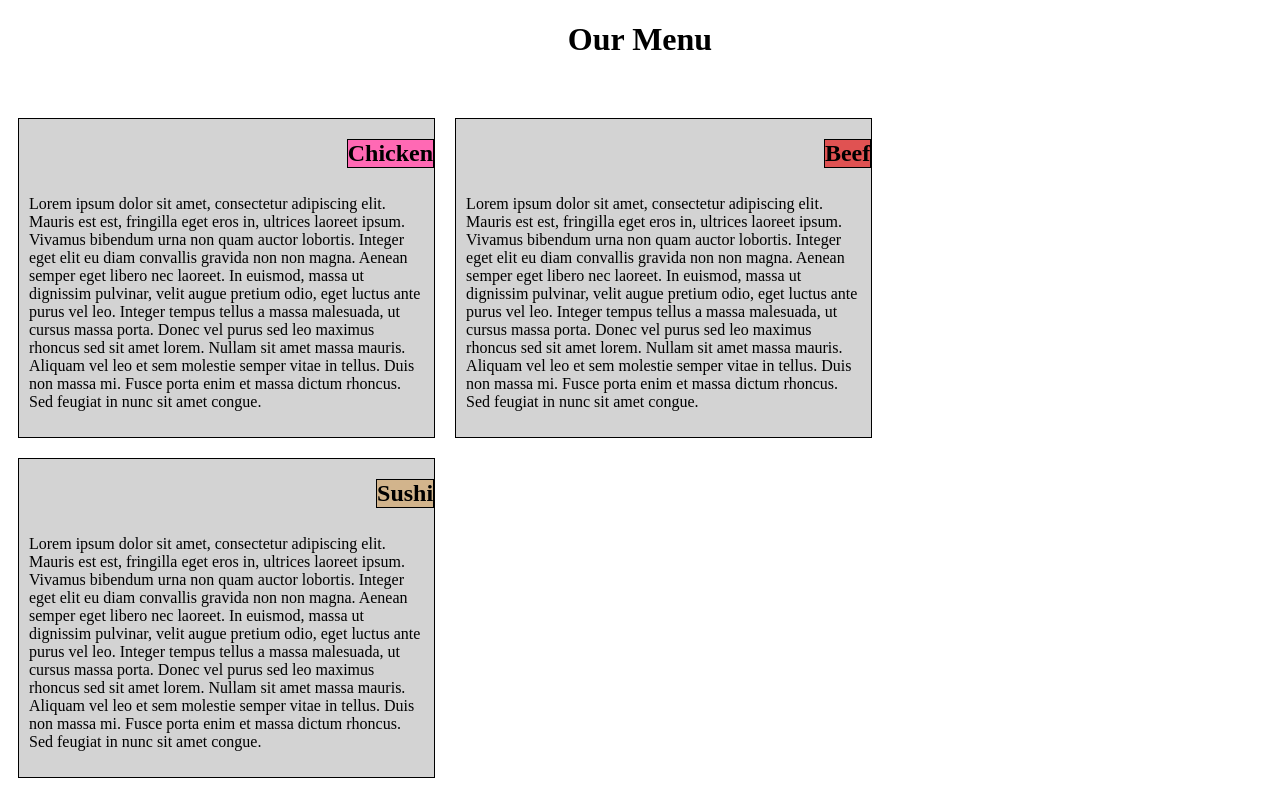
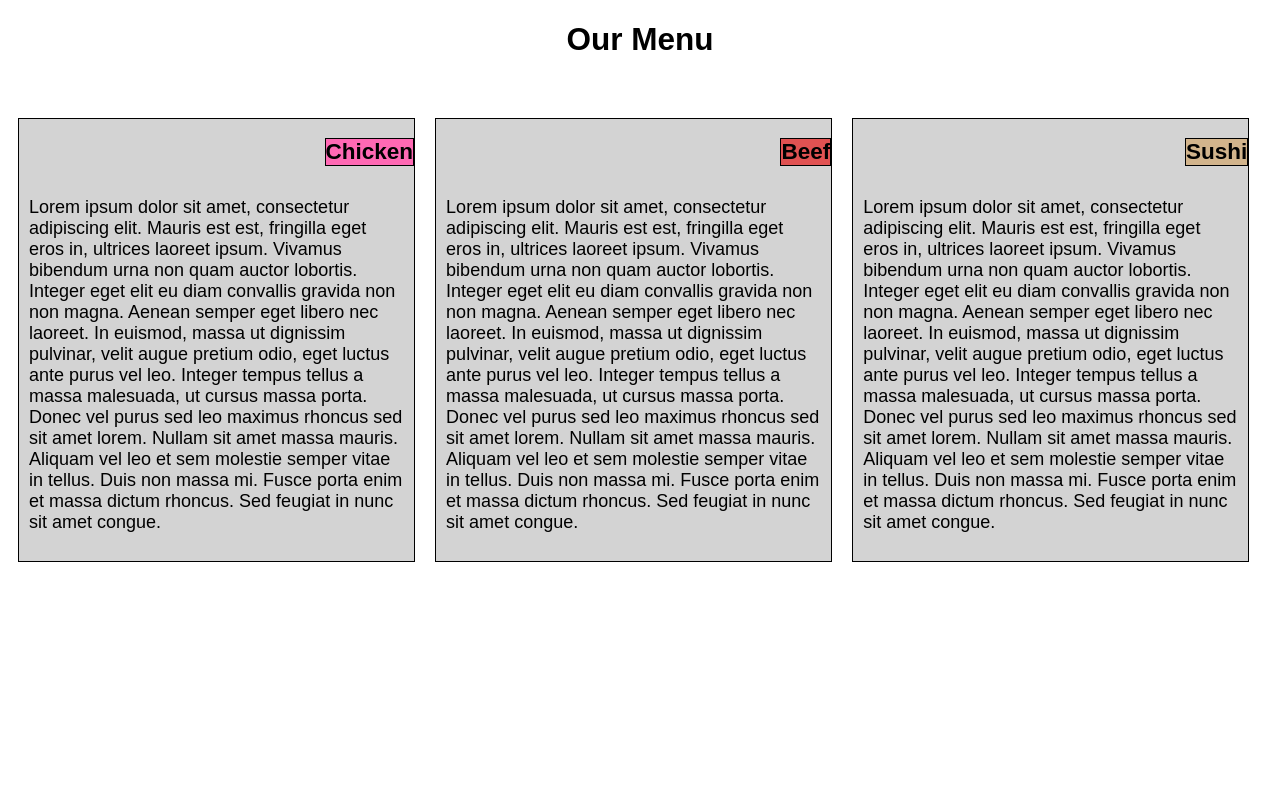
Before and after one commit to staryoshi3/coursera-web-dev-module-2, a plain HTML site: page index.html in a window 1280 px wide. Drawn offline with Linux system fonts and the light colour scheme.

Commit message:
Finished website

```diff
--- a/css/styles.css
+++ b/css/styles.css
@@ -1,9 +1,21 @@
 * {
 	box-sizing: border-box;
+	font-family: Arial, Helvetica, sans-serif;
+}
+
+.container {
+	font-size: 18px;
+}
+
+.container h1 {
+	font-size: 175%;
+}
+
+.container h2 {
+	font-size: 125%;
 }
 
 section {
-	float: left;
 	background-color: #D3D3D3;
 	padding: 10px;
 	margin: 10px;
@@ -23,42 +35,49 @@ h1 {
 
 h2 {
 	border: 1px solid;
+	position: absolute;
+	right: 0;
+	top: 0;
 
 }
 
 #chicken {
-	position: absolute;
-	right: 0;
-	top: 0;
 	background-color: #FF69B4;
 
 }
 
 #beef {
-	position: absolute;
-	right: 0;
-	top: 0;
 	background-color: #E05252;
 
 }
 
 #sushi {
-	position: absolute;
-	right: 0;
-	top: 0;
 	background-color: #D2B48C;
 
 }
 
 
 @media (min-width: 992px) {
-	section {
+	.col-lg-4 {
+		float: left;
 		width: 33%;
 	}
 }
 
-@media(min-width: 768px) and (max-width: 991px) {
-	section {
+@media (min-width: 768px) and (max-width: 991px) {
+	.col-md-6 {
+		float: left;
 		width: 50%;
 	}
+	.col-md-12 {
+		float: left;
+		width: 100%;
+	}
 }
+
+@media (max-width: 767px) {
+	.col-sm-12 {
+		float: left;
+		width: 100%;
+	}
+}
--- a/index.html
+++ b/index.html
@@ -9,26 +9,35 @@
 </head>
 <body>
 
+<div class="container">
+
 <h1>Our Menu</h1>
 
+<div class="col-lg-4 col-md-6">
 <section>
 <h2 id="chicken">Chicken</h2>
 <p>
 Lorem ipsum dolor sit amet, consectetur adipiscing elit. Mauris est est, fringilla eget eros in, ultrices laoreet ipsum. Vivamus bibendum urna non quam auctor lobortis. Integer eget elit eu diam convallis gravida non non magna. Aenean semper eget libero nec laoreet. In euismod, massa ut dignissim pulvinar, velit augue pretium odio, eget luctus ante purus vel leo. Integer tempus tellus a massa malesuada, ut cursus massa porta. Donec vel purus sed leo maximus rhoncus sed sit amet lorem. Nullam sit amet massa mauris. Aliquam vel leo et sem molestie semper vitae in tellus. Duis non massa mi. Fusce porta enim et massa dictum rhoncus. Sed feugiat in nunc sit amet congue.</p>
 </section>
+</div>
 
+<div class="col-lg-4 col-md-6">
 <section>
 <h2 id="beef">Beef</h2>
 <p>
 Lorem ipsum dolor sit amet, consectetur adipiscing elit. Mauris est est, fringilla eget eros in, ultrices laoreet ipsum. Vivamus bibendum urna non quam auctor lobortis. Integer eget elit eu diam convallis gravida non non magna. Aenean semper eget libero nec laoreet. In euismod, massa ut dignissim pulvinar, velit augue pretium odio, eget luctus ante purus vel leo. Integer tempus tellus a massa malesuada, ut cursus massa porta. Donec vel purus sed leo maximus rhoncus sed sit amet lorem. Nullam sit amet massa mauris. Aliquam vel leo et sem molestie semper vitae in tellus. Duis non massa mi. Fusce porta enim et massa dictum rhoncus. Sed feugiat in nunc sit amet congue.</p>
 </section>
+</div>
 
+<div class="col-lg-4 col-md-12">
 <section>
 <h2 id="sushi">Sushi</h2>
 <p>
 Lorem ipsum dolor sit amet, consectetur adipiscing elit. Mauris est est, fringilla eget eros in, ultrices laoreet ipsum. Vivamus bibendum urna non quam auctor lobortis. Integer eget elit eu diam convallis gravida non non magna. Aenean semper eget libero nec laoreet. In euismod, massa ut dignissim pulvinar, velit augue pretium odio, eget luctus ante purus vel leo. Integer tempus tellus a massa malesuada, ut cursus massa porta. Donec vel purus sed leo maximus rhoncus sed sit amet lorem. Nullam sit amet massa mauris. Aliquam vel leo et sem molestie semper vitae in tellus. Duis non massa mi. Fusce porta enim et massa dictum rhoncus. Sed feugiat in nunc sit amet congue.</p>
 </section>
+</div>
 
+</div>
 
 </body>
 </html>
```
